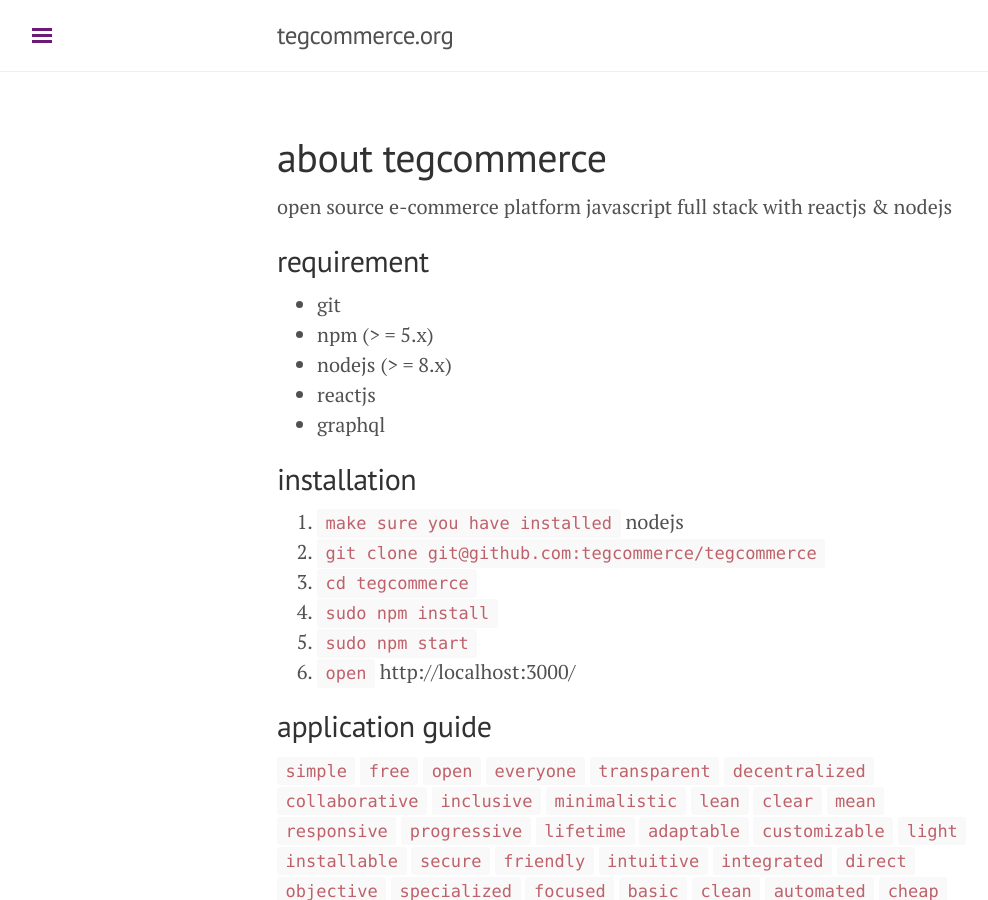
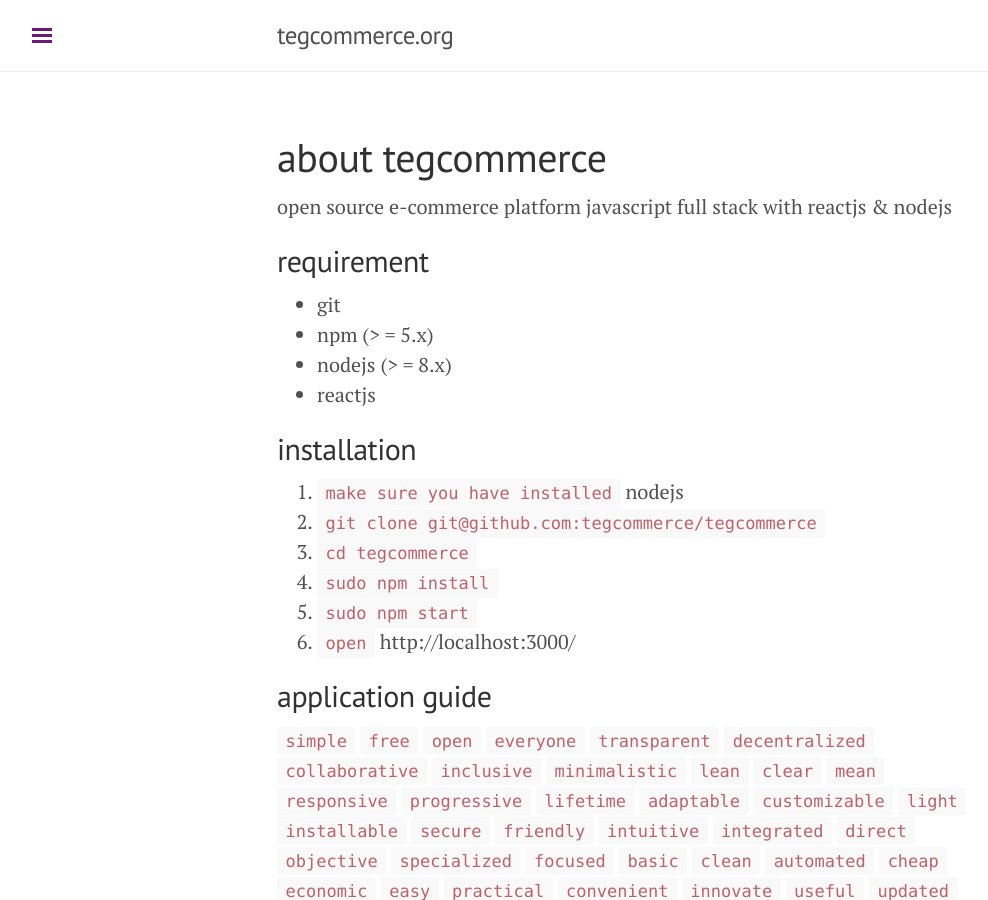
Before and after one commit to tegcommerce/tegcommerce-website, a Jekyll site: the page built from index.md, in a window 1280 px wide and 900 px high. Shown: the whole window, without its empty margins (3-991 px from the left). Built offline with Jekyll 4.4.1, drawn with Linux system fonts in a browser that asks for light colours; nearby versions of some CDN libraries; a style sheet for code colours, icons or effects is not loaded.

Commit message:
Update index.md

```diff
--- a/index.md
+++ b/index.md
@@ -11,7 +11,6 @@
 * npm (> = 5.x)
 * nodejs (> = 8.x)
 * reactjs
-* graphql
 
 ## installation
 1. `make sure you have installed` [nodejs](https://nodejs.org/en/download/)
```
